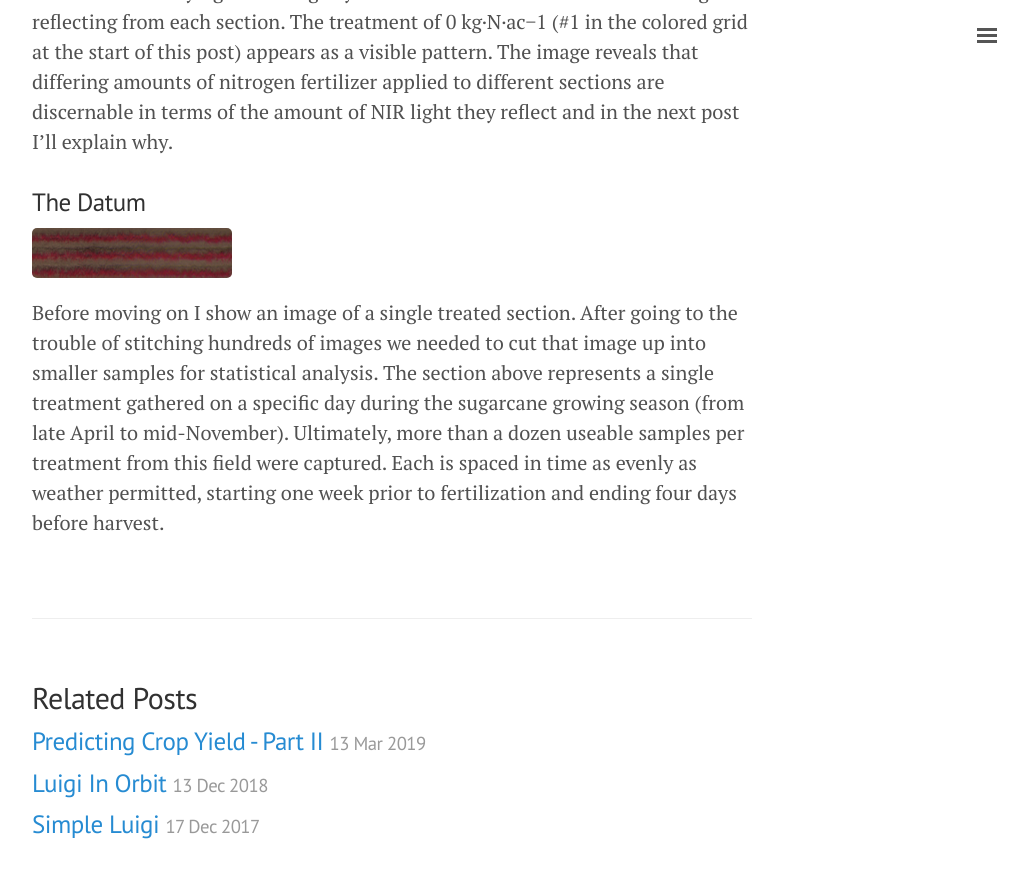
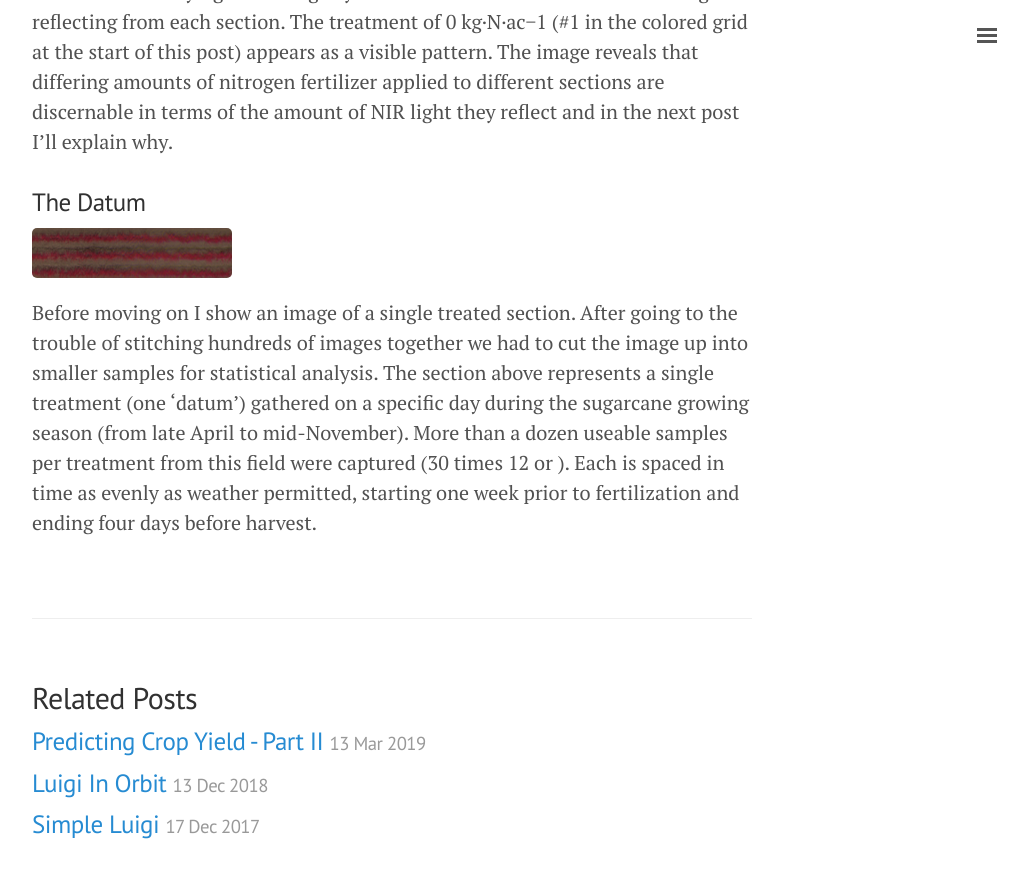
Before and after one commit to geraldmc/geraldmc.github.io, a Jekyll site: the page built from _posts/2019-05-06-predicting-yield-1.md, in a window 1280 px wide and 900 px high, scrolled down 4662 px. Shown: the top 878 px of the window, without its empty margins (248-1276 px from the left). Built offline with Jekyll 4.4.1, drawn with Linux system fonts in a browser that asks for light colours; some of the changed text lies outside the part shown.

Commit message:
updates part 1

```diff
--- a/_posts/2019-04-06-predicting-yield-1.md
+++ b/_posts/2019-05-06-predicting-yield-1.md
@@ -65,4 +65,4 @@ A more interesting observation are the alternating shades of red visible in diff
 
 ![CIR Section 001]({{ site.url }}/assets/2017-04-25_001_3_CIR.png){:height="50px" width="200px"}
 
-Before moving on I show an image of a single treated section. After going to the trouble of stitching hundreds of images we needed to cut that image up into smaller samples for statistical analysis. The section above represents a single treatment gathered on a specific day during the sugarcane growing season (from late April to mid-November). Ultimately, more than a dozen useable samples per treatment from this field were captured. Each is spaced in time as evenly as weather permitted, starting one week prior to fertilization and ending four days before harvest.
+Before moving on I show an image of a single treated section. After going to the trouble of stitching hundreds of images together we had to cut the image up into smaller samples for statistical analysis. The section above represents a single treatment (one 'datum') gathered on a specific day during the sugarcane growing season (from late April to mid-November). More than a dozen useable samples per treatment from this field were captured (30 times 12 or ). Each is spaced in time as evenly as weather permitted, starting one week prior to fertilization and ending four days before harvest.
```
